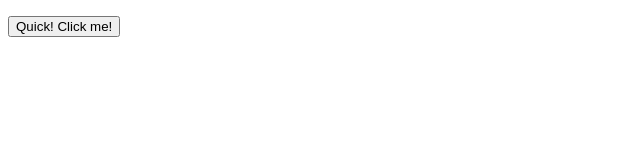
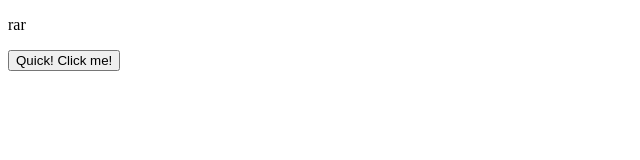
Before and after one commit to Aviii7/CS3-3Q-Sodium-AA2-Daguro, a plain HTML site: page index.html in a window 1280 px wide. Shown: the whole page, without its empty margins (0-640 px from the left). Drawn offline with Linux system fonts and the light colour scheme.

Commit message:
Update index.html

```diff
--- a/index.html
+++ b/index.html
@@ -10,7 +10,7 @@
     </script>
   </head>
   <body>
-    <p id="result"></p>
+    <p id="result">rar</p>
     <button onclick="myFunc()">Quick! Click me!</button>
   </body>
 </html>
```
